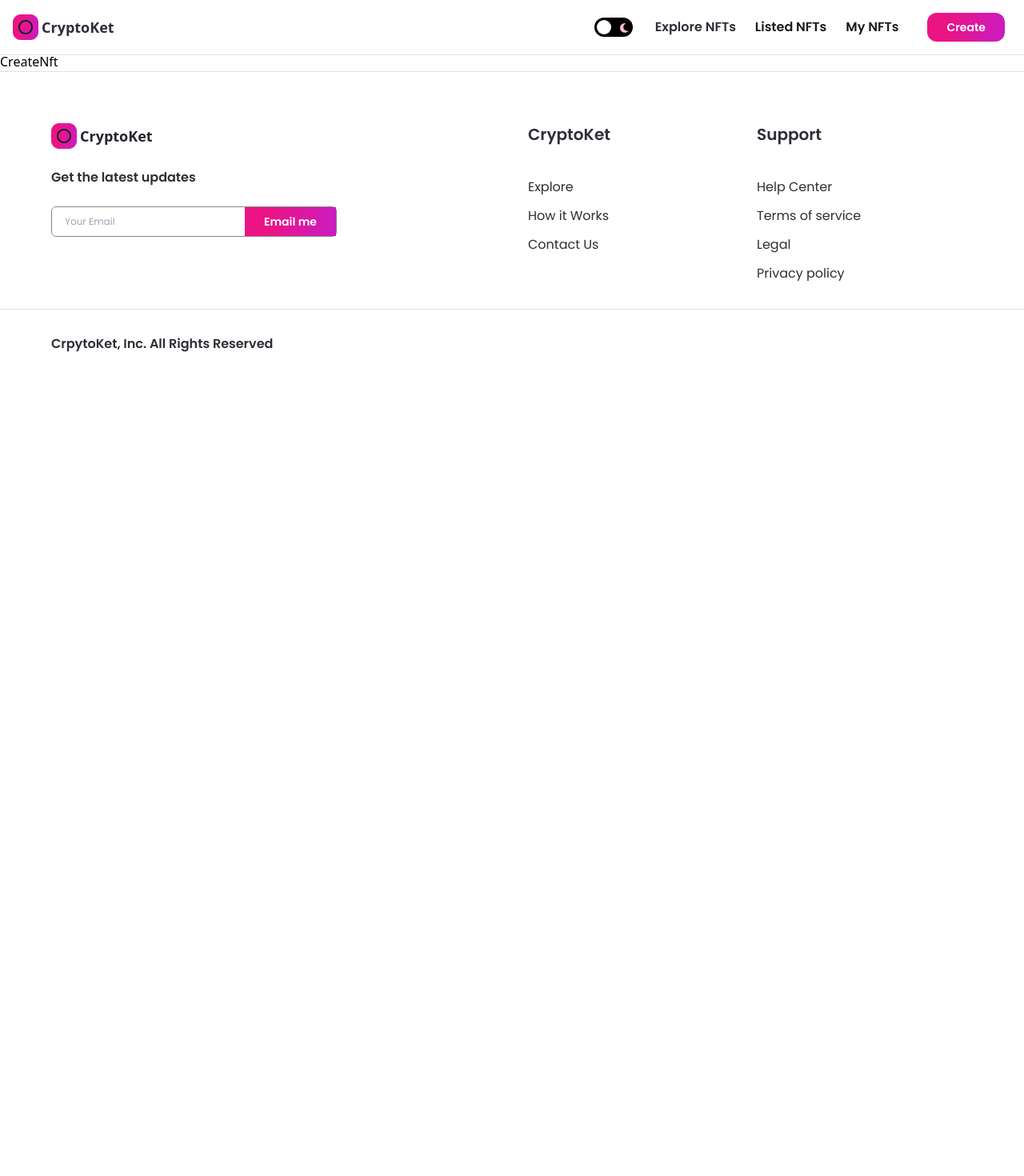
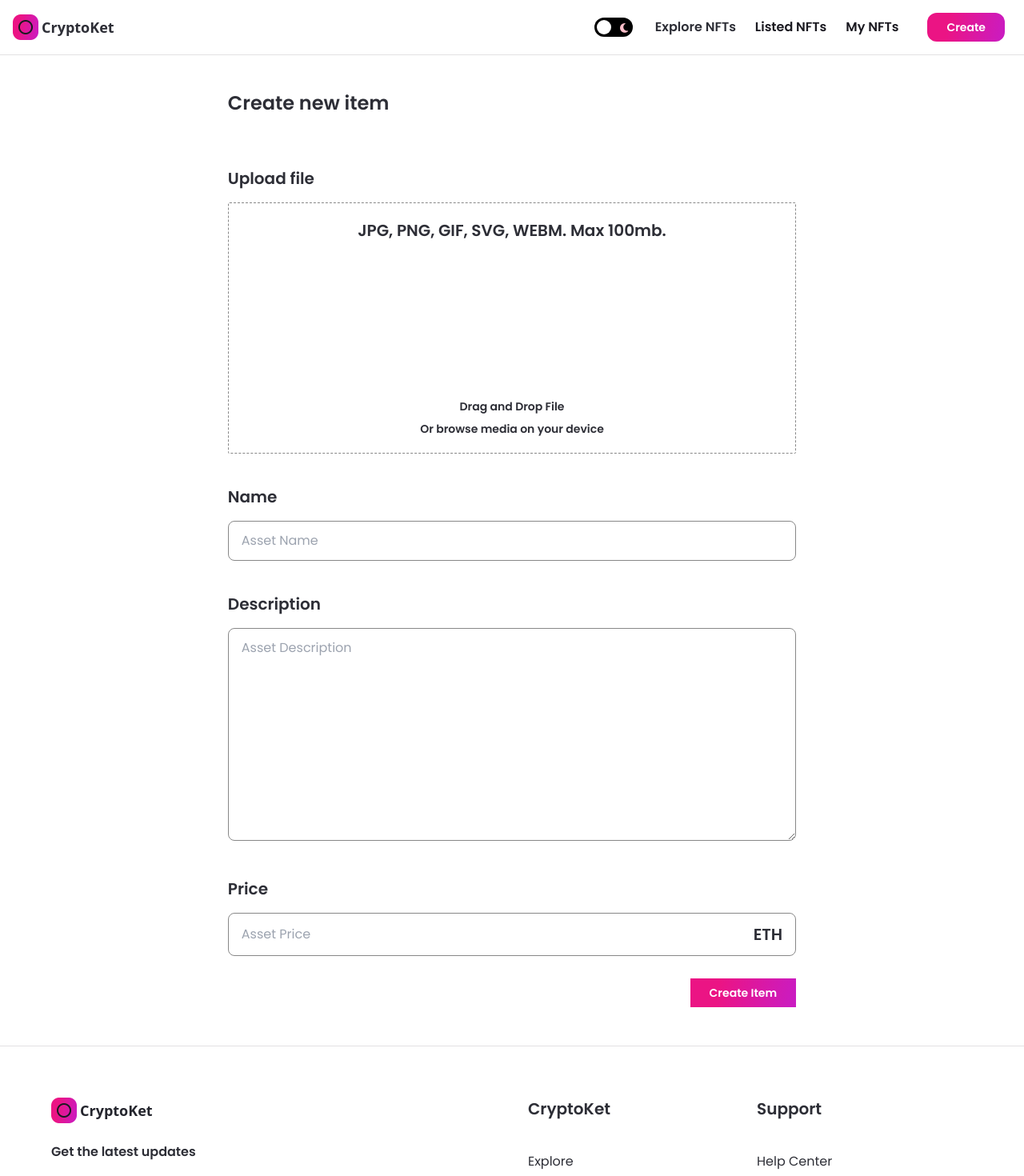
Before and after one commit to Arunava-Barua/nft_marketplace, a Next.js app: page /create-nft in a window 1280 px wide. Shown: the top 1470 px of the page at 80% size. Before the commit the page ends 800 px from the top, so only its background shows below. Built offline with nearby package versions, Linux system fonts and the light colour scheme.

Commit message:
Create Input and Create NFT page

```diff
--- /dev/null
+++ b/components/Input.jsx
@@ -0,0 +1,35 @@
+import React, { useContext } from 'react';
+
+const Input = ({ inputType, title, placeholder, handleClick }) => {
+  const string = 'hi';
+
+  return (
+    <div className="mt-10 w-full">
+      <p className="font-poppins dark:text-white text-nft-black-1 font-semibold text-xl">{title}</p>
+
+      {inputType === 'number' ? (
+        <div className="dark:bg-nft-black-1 bg-white border dark:border-nft-black-1 border-nft-gray-2 rounded-lg w-full outline-none font-poppins dark:text-white text-nft-gray-2 text-base mt-4 px-4 py-3 flexBetween flex-row">
+          <input
+            type="number"
+            className="flex-1 w-full dark:bg-nft-black-1 bg-white outline-none "
+            placeholder={placeholder}
+            onChange={handleClick}
+          />
+          <p className="font-poppins dark:text-white text-nft-black-1 font-semibold text-xl">ETH</p>
+        </div>
+      )
+        : inputType === 'textarea' ? (
+          <textarea rows={10} className="dark:bg-nft-black-1 bg-white border dark:border-nft-black-1 border-nft-gray-2 rounded-lg w-full outline-none font-poppins dark:text-white text-nft-gray-2 text-base mt-4 px-4 py-3" placeholder={placeholder} onChange={handleClick} />
+        )
+          : (
+            <input
+              className="dark:bg-nft-black-1 bg-white border dark:border-nft-black-1 border-nft-gray-2 rounded-lg w-full outline-none font-poppins dark:text-white text-nft-gray-2 text-base mt-4 px-4 py-3"
+              placeholder={placeholder}
+              onChange={handleClick}
+            />
+          )}
+    </div>
+  );
+};
+
+export default Input;
--- /dev/null
+++ b/components/NFTCard.jsx
@@ -0,0 +1,25 @@
+import { useContext } from 'react';
+import Image from 'next/image';
+import Link from 'next/link';
+
+import images from '../assets';
+
+const NFTCard = ({ nft, onProfilePage }) => (
+  <Link href={{ pathname: '/nft-details', query: nft }}>
+    <div className="flex-1 min-w-215 max-w-max xs:max-w-none sm:w-full sm:min-w-155 minmd:min-w-256 minlg:min-w-327 dark:bg-nft-black-3 bg-white rounded-2xl p-4 m-4 minlg:m-8 sm:my-2 sm:mx-2 cursor-pointer shadow-md">
+      <div className="relative w-full h-52 sm:h-36 xs:h-56 minmd:h-60 minlg:h-300 rounded-2xl overflow-hidden">
+        <Image src={nft.image || images[`nft${nft.i}`]} layout="fill" objectFit="cover" alt="nft01" />
+      </div>
+      <div className="mt-3 flex flex-col">
+        <p className="font-poppins dark:text-white text-nft-black-1 font-semibold text-sm minlg:text-xl">{nft.name}</p>
+        <div className="flexBetween mt-1 minlg:mt-3 flex-row xs:flex-col xs:items-start xs:mt-3">
+          <p className="font-poppins dark:text-white text-nft-black-1 font-semibold text-xs minlg:text-lg">{nft.price}<span className="font-normal"> ETH</span></p>
+          <p className="font-poppins dark:text-white text-nft-black-1 font-semibold text-xs minlg:text-lg">{nft.seller}</p>
+        </div>
+        <div className="mt-1 minlg:mt-3 flexBetween flex-row" />
+      </div>
+    </div>
+  </Link>
+);
+
+export default NFTCard;
--- a/components/index.js
+++ b/components/index.js
@@ -3,5 +3,7 @@ import Footer from './Footer';
 import Button from './Button';
 import Banner from './Banner';
 import CreatorCard from './CreatorCard';
+import NFTCard from './NFTCard';
+import Input from './Input';
 
-export { Navbar, Footer, Button, Banner, CreatorCard };
+export { Navbar, Footer, Button, Banner, CreatorCard, NFTCard, Input };
--- a/pages/create-nft.js
+++ b/pages/create-nft.js
@@ -1,7 +1,116 @@
-import React from 'react';
+import React, { useState, useMemo, useCallback, useContext } from 'react';
 
-const CreateNft = () => (
-  <div>CreateNft</div>
-);
+import { create as ipfsHttpClient } from 'ipfs-http-client';
+import { useRouter } from 'next/router';
+import { useDropzone } from 'react-dropzone';
+import Image from 'next/image';
+import { useTheme } from 'next-themes';
+
+import { Button, Input } from '../components';
+import images from '../assets';
+
+// const client = ipfsHttpClient('https://ipfs.infura.io:5001/api/v0');
+
+const CreateNft = () => {
+  const [formInput, setFormInput] = useState({ price: '', name: '', description: '' });
+  const [fileUrl, setFileUrl] = useState(null);
+  const { theme } = useTheme();
+
+  const onDrop = useCallback(() => {
+    // upload image to ipfs or blockchain
+  }, []);
+
+  const { getRootProps, getInputProps, isDragActive, isDragAccept, isDragReject } = useDropzone({
+    onDrop,
+    accept: 'image/*',
+    maxSize: 5000000,
+  });
+
+  // add tailwind classes acording to the file status
+  const fileStyle = useMemo(
+    () => (
+      `dark:bg-nft-black-1 bg-white border dark:border-white border-nft-gray-2 flex flex-col items-center p-5 rounded-sm border-dashed
+       ${isDragActive ? ' border-file-active ' : ''}
+       ${isDragAccept ? ' border-file-accept ' : ''}
+       ${isDragReject ? ' border-file-reject ' : ''}`),
+    [isDragActive, isDragReject, isDragAccept],
+  );
+
+  console.log(formInput);
+
+  return (
+    <div className="flex justify-center sm:px-4 p-12">
+      <div className="w-3/5 md:w-full">
+        <h1 className="font-poppins dark:text-white text-nft-black-1 font-semibold text-2xl">Create new item</h1>
+
+        <div className="mt-16">
+          <p className="font-poppins dark:text-white text-nft-black-1 font-semibold text-xl">Upload file</p>
+
+          <div className="mt-4">
+            <div {...getRootProps()} className={fileStyle}>
+              <input {...getInputProps()} />
+              <div className="flexCenter flex-col text-center">
+                <p className="font-poppins dark:text-white text-nft-black-1 font-semibold text-xl">JPG, PNG, GIF, SVG, WEBM. Max 100mb.</p>
+
+                <div className="my-12 w-full flex justify-center">
+                  <Image
+                    src={images.upload}
+                    width={100}
+                    height={100}
+                    objectFit="contain"
+                    alt="file upload"
+                    className={theme === 'light' ? 'filter invert' : undefined}
+                  />
+                </div>
+
+                <p className="font-poppins dark:text-white text-nft-black-1 font-semibold text-sm">Drag and Drop File</p>
+                <p className="font-poppins dark:text-white text-nft-black-1 font-semibold text-sm mt-2">Or browse media on your device</p>
+              </div>
+            </div>
+            {fileUrl && (
+              <aside>
+                <div>
+                  <img
+                    src={fileUrl}
+                    alt="asset_file"
+                  />
+                </div>
+              </aside>
+            )}
+          </div>
+        </div>
+
+        <Input
+          inputType="input"
+          title="Name"
+          placeholder="Asset Name"
+          handleClick={(e) => setFormInput({ ...formInput, name: e.target.value })}
+        />
+
+        <Input
+          inputType="textarea"
+          title="Description"
+          placeholder="Asset Description"
+          handleClick={(e) => setFormInput({ ...formInput, description: e.target.value })}
+        />
+
+        <Input
+          inputType="number"
+          title="Price"
+          placeholder="Asset Price"
+          handleClick={(e) => setFormInput({ ...formInput, price: e.target.value })}
+        />
+
+        <div className="mt-7 w-full flex justify-end">
+          <Button
+            btnName="Create Item"
+            btnType="primary"
+            classStyles="rounded-xl"
+          />
+        </div>
+      </div>
+    </div>
+  );
+};
 
 export default CreateNft;
--- a/pages/index.js
+++ b/pages/index.js
@@ -2,7 +2,7 @@ import { useEffect, useState, useRef, useContext } from 'react';
 import { useTheme } from 'next-themes';
 import Image from 'next/image';
 
-import { Banner, CreatorCard } from '../components';
+import { Banner, CreatorCard, NFTCard } from '../components';
 import { makeId } from '../utils/makeId';
 
 import images from '../assets';
@@ -59,7 +59,7 @@ const Home = () => {
 
           <div className="relative flex-1 max-w-full flex mt-3" ref={parentRef}>
             <div className="flex flex-row w-max overflow-x-scroll no-scrollbar select-none" ref={scrollRef}>
-              {[5, 6, 7, 8, 9, 10].map((creator, i) => (
+              {[4, 5, 6, 7, 8, 9, 10].map((creator, i) => (
                 <CreatorCard
                   key={`creator-${i}`}
                   rank={i + 1}
@@ -82,6 +82,32 @@ const Home = () => {
             </div>
           </div>
         </div>
+
+        <div className="mt-10">
+          <div className="flexBetween mx-4 xs:mx-0 minlg:mx-8 sm:flex-col sm:items-start">
+            <h1 className="flex-1 font-poppins dark:text-white text-nft-black-1 text-2xl minlg:text-4xl font-semibold sm:mb-4">Hot Bids</h1>
+
+            <div className="flex-2 sm:w-full flex flex-row sm:flex-col">
+              Search
+            </div>
+          </div>
+          <div className="flex-1 mt-3 w-full flex flex-wrap justify-start md:justify-center">
+            {[1, 2, 3, 4, 5, 6, 7, 8, 9, 10].map((item, i) => (
+              <NFTCard
+                key={`nft-${i}`}
+                nft={{
+                  i: i + 1,
+                  name: `Nifty NFT ${i}`,
+                  price: (10 - i * 0.543).toFixed(2),
+                  seller: `0x${makeId(3)}...${makeId(3)}`,
+                  owner: `0x${makeId(3)}...${makeId(3)}`,
+                  description: 'Cool NFT for sale',
+                }}
+              />
+            ))}
+          </div>
+
+        </div>
       </div>
     </div>
   );
```
Also changed, not shown: components/Search.jsx (added).
